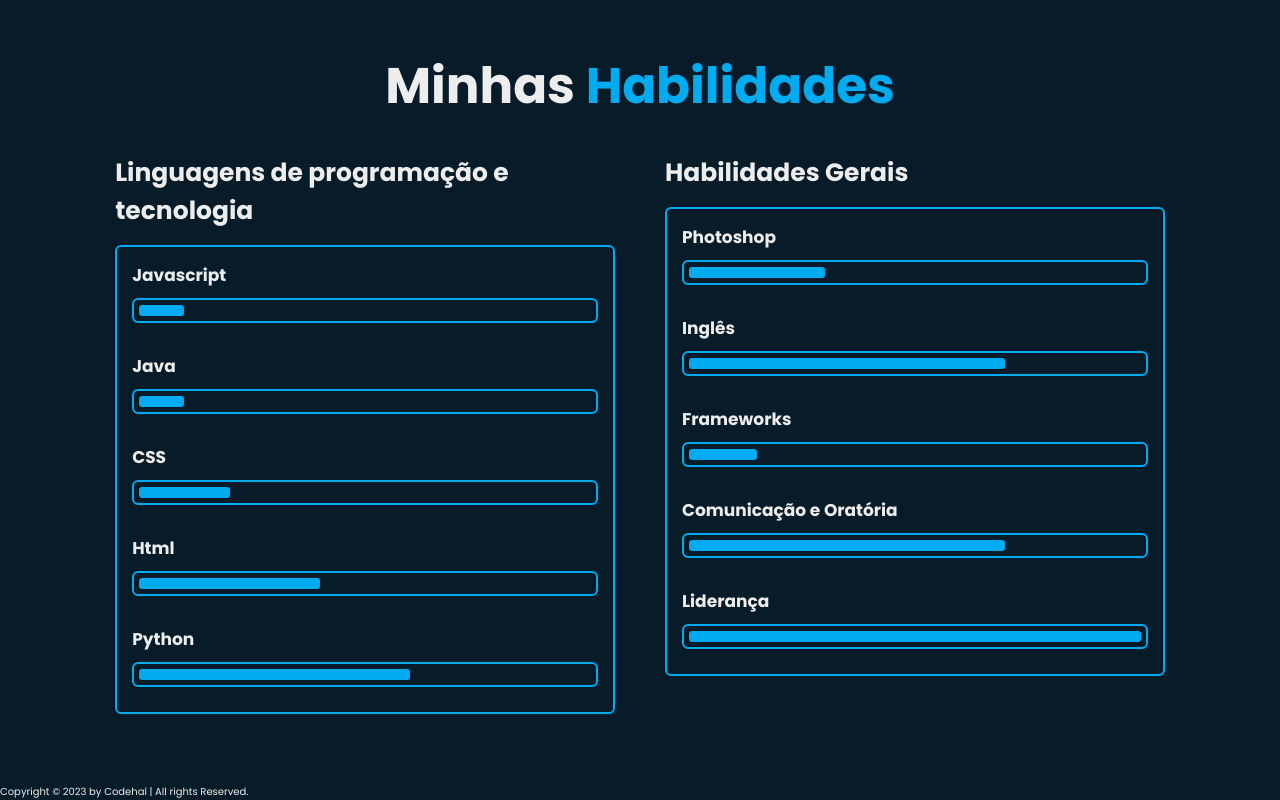
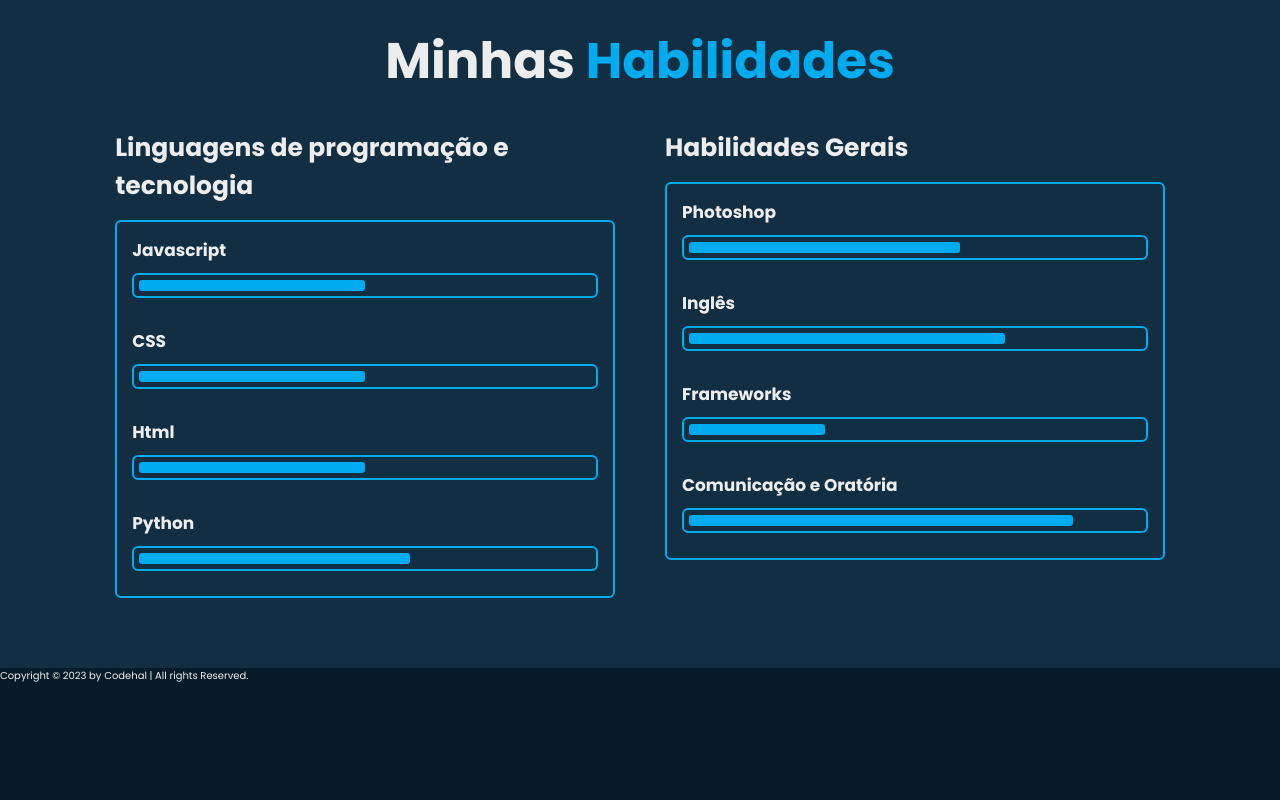
Before and after one commit to helisondias/Projeto-website-portfolio, a plain HTML site: page index.html in a window 1280 px wide. Shown: the part 2792-3592 px from the top of the page. After the commit the page ends 3476 px from the top, so only its background shows below. Drawn offline with nearby package versions, Linux system fonts and the light colour scheme.

Commit message:
atualizando o projeto

```diff
--- a/css/style..css
+++ b/css/style..css
@@ -442,7 +442,7 @@ span {
 .skills {
     min-height: auto;
     padding-bottom: 7rem;
-    background: var(--bg-color);
+    background: var(--second-bg-color);
 }
 
 .skills .skills-row {
@@ -515,26 +515,22 @@ span {
 }
 
 .skills-column:nth-child(1) .skills-content .progress:nth-child(1) .bar span {
-    width: 10%;
+    width: 50%;
 }
 
 .skills-column:nth-child(1) .skills-content .progress:nth-child(2) .bar span {
-    width: 10%;
+    width: 50%;
 }
 
 .skills-column:nth-child(1) .skills-content .progress:nth-child(3) .bar span {
-    width: 20%;
+    width: 50%;
 }
 
 .skills-column:nth-child(1) .skills-content .progress:nth-child(4) .bar span {
-    width: 40%;
-}
-.skills-column:nth-child(1) .skills-content .progress:nth-child(5) .bar span {
     width: 60%;
 }
-
 .skills-column:nth-child(2) .skills-content .progress:nth-child(1) .bar span {
-    width: 30%;
+    width: 60%;
 }
 
 .skills-column:nth-child(2) .skills-content .progress:nth-child(2) .bar span {
@@ -542,12 +538,13 @@ span {
 }
 
 .skills-column:nth-child(2) .skills-content .progress:nth-child(3) .bar span {
-    width: 15%;
+    width: 30%;
 }
 
 .skills-column:nth-child(2) .skills-content .progress:nth-child(4) .bar span {
-    width: 70%;
+    width: 85%;
 }
+
 
 .footer {
     display: flex;
--- a/index.html
+++ b/index.html
@@ -5,7 +5,7 @@
     <meta charset="UTF-8">
     <meta name="viewport" content="width=device-width, initial-scale=1.0">
     <title>Portfólio Helison</title>
-    <link rel="shortcut icon" href="images/pf.ico" type="image/x-icon">
+    <link rel="shortcut icon" href="images/H.png" type="image/x-icon">
 
     <link rel="stylesheet" href="css/style..css">
 
@@ -72,8 +72,8 @@
 
         <div class="about-content">
             <h3>Desenvolvedor Júnior</h3>
-            <p>Sou um estudante de programação a 8 meses.
-                Comecei com python e java, agora estou aprendendo frontend com html/css/Javascript.
+            <p>Sou um estudante de programação a 9 meses.
+                Comecei com python e java, agora estou aprendendo frontend com Javascript.
                 Sempre gostei muito de tecnologia e hoje tento aprender pelo menos 1% mais a cada dia sobre ela.
                 pretendo me tornar um júnior cada vez mais qualificado e me desenvolver cada vez mais na área!</p>
 
@@ -119,7 +119,6 @@
                                     <h3>Tecnologias</h3>
                                     <p>Python <br>
                                         Html + Css <br>
-                                        Java <br>
                                         JavaScript <br>
                                         Angular <br>
                                         Notion <br>
@@ -174,10 +173,6 @@
                             <h3>Javascript<span></span></h3>
                             <div class="bar"><span></span></div>
                         </div>
-                        <div class="progress">
-                            <h3>Java<span></span></h3>
-                            <div class="bar"><span></span></div>
-                        </div>
 
                         <div class="progress">
                             <h3>CSS<span></span></h3>
@@ -222,13 +217,9 @@
                             <h3>Comunicação e Oratória<span></span></h3>
                             <div class="bar"><span></span></div>
                         </div>
-                        <div class="progress">
-                            <h3>Liderança<span></span></h3>
-                            <div class="bar"><span></span></div>
-                        </div>
+
                     </div>
                 </div>
-            </div>
     </section>
 
     <!-- footer design -->
```
Also changed, not shown: images/H.png (added).
